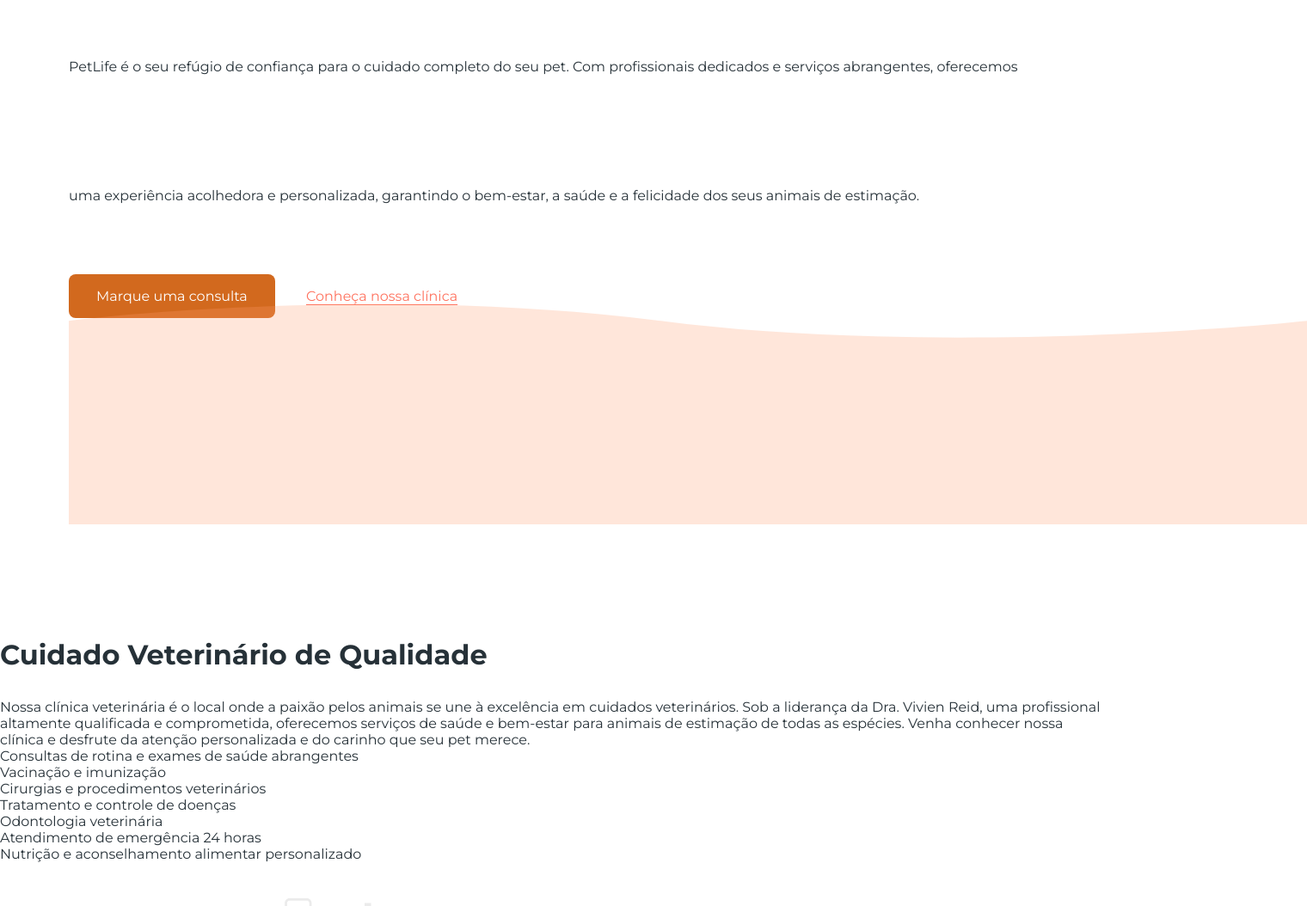
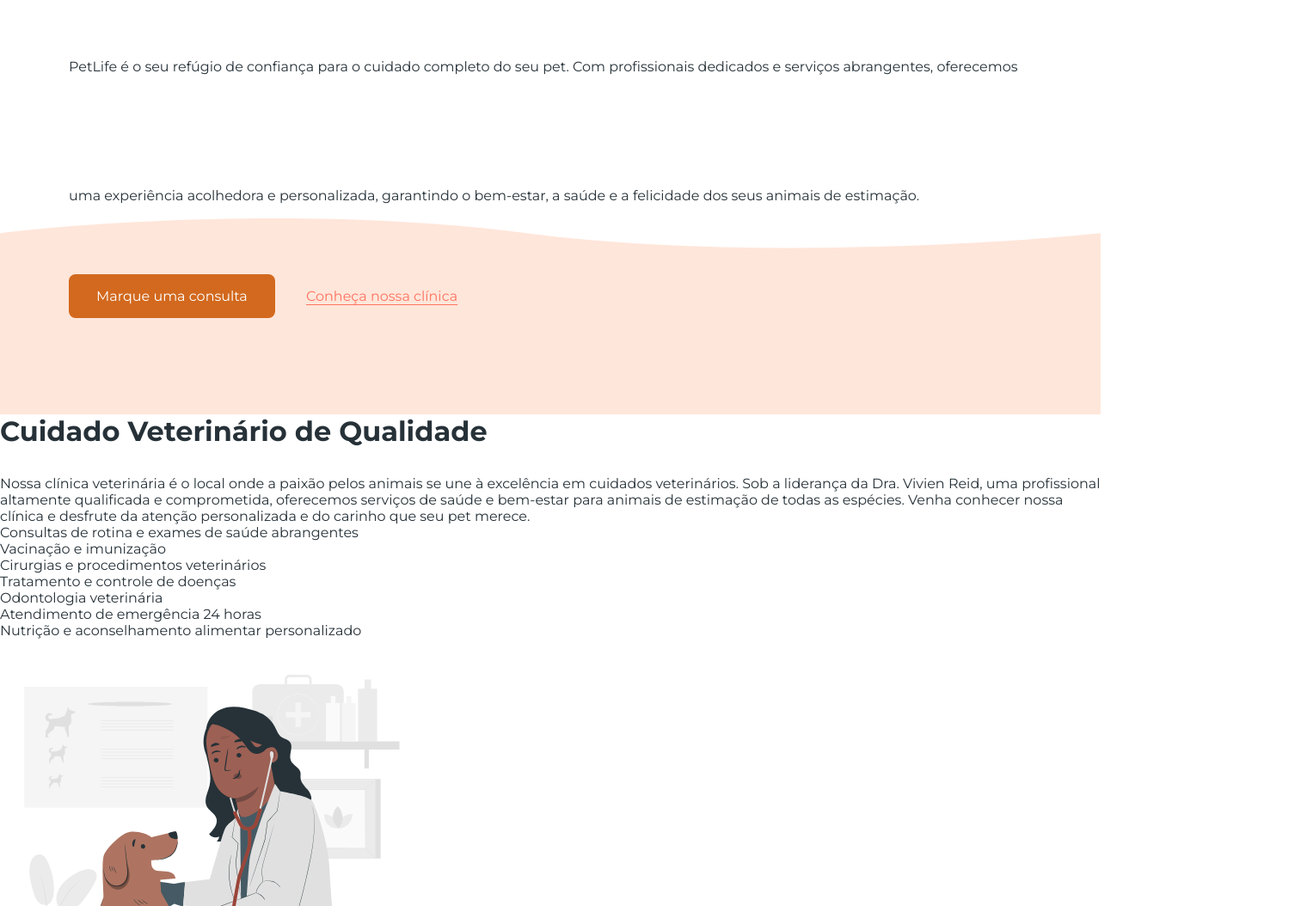
Before and after one commit to CleitonQ/pet-love, a plain HTML site: page index.html in a window 1280 px wide. Shown: the part 788-1842 px from the top of the page at 86% size, 1520 px wide, since content can reach past the window. Drawn offline with Linux system fonts and the light colour scheme.

Commit message:
Update 15012025 1

```diff
--- a/index.css
+++ b/index.css
@@ -62,3 +62,11 @@
     padding: 16px 32px;
     text-underline-offset: 4px;
 }
+
+.absolute {
+    position: absolute;
+    bottom: 0;
+    left: 0;
+    width: 100%;
+    z-index: -10;
+}
--- a/index.html
+++ b/index.html
@@ -35,7 +35,7 @@
                 <a class="botao" href="https://github.com/cleitonq" target="_blank">Marque uma consulta</a>
                 <a class="botao-transparente" href="#clinica">Conheça nossa clínica</a>
             </div>
-            <img src="img/shape.svg" alt="Forma decorativa">
+            <img class="absolute" src="img/shape.svg" alt="Forma decorativa">
         </section>
 
         <section id="clinica">
```
